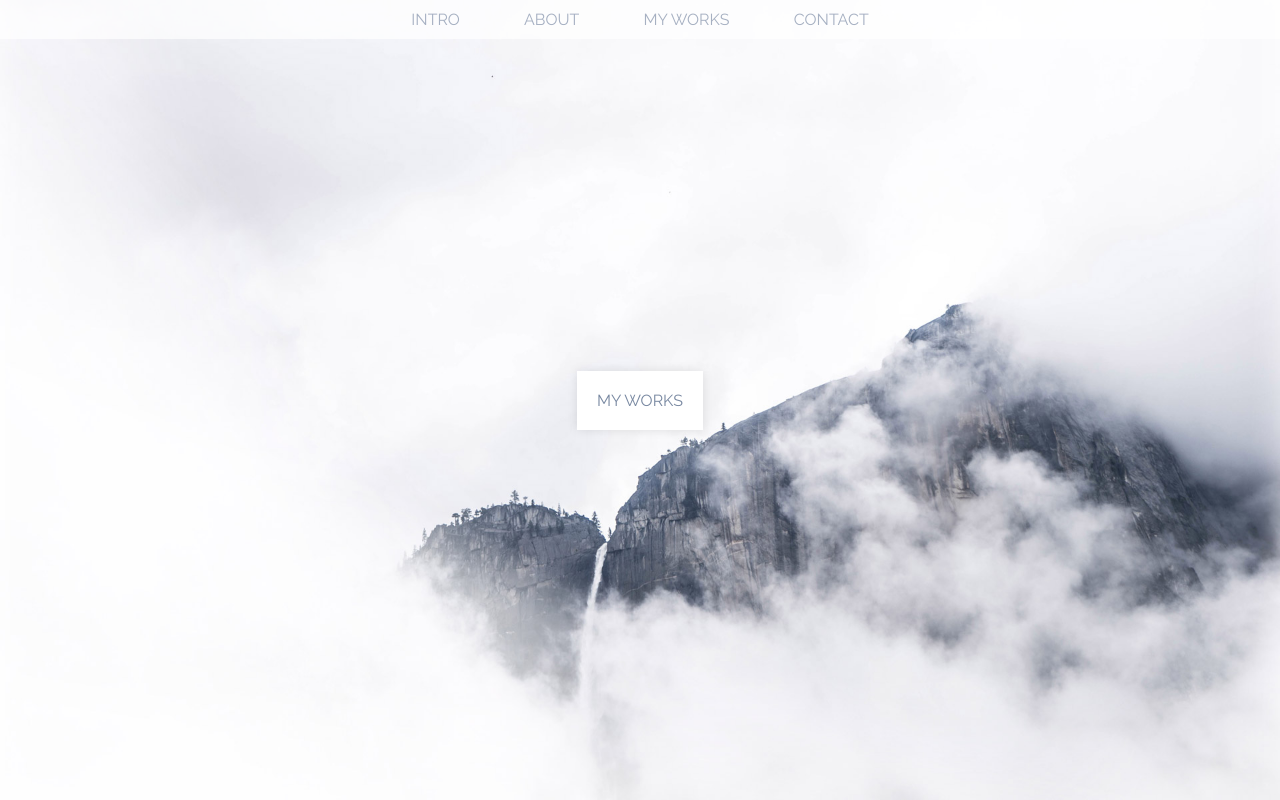
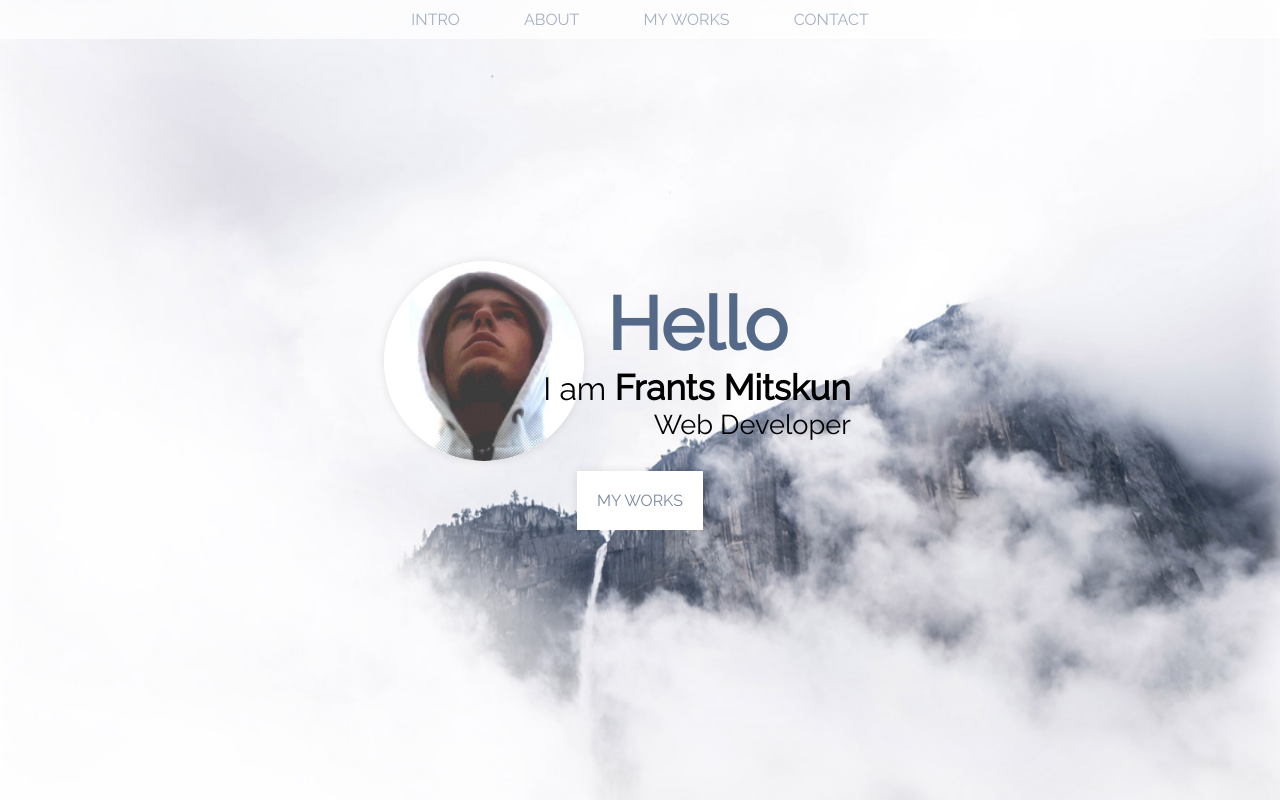
Before and after one commit to frantsmn/frantsmn.github.io, a plain HTML site: page index.html in a window 1280 px wide. Drawn offline with Linux system fonts and the light colour scheme.

Commit message:
Edge fix

```diff
--- a/css/style.scss
+++ b/css/style.scss
@@ -56,6 +56,7 @@ header ul li a {
   color: $light50;
   text-decoration: none;
 }
+
 /* For paralax effect */
 .container {
   perspective: 2px;
@@ -63,8 +64,9 @@ header ul li a {
   overflow-y: auto;
   overflow-x: hidden;
 }
+
 /* For paralax effect */
-.background *{
+.background {
   transform: translateZ(-1px) scale(1.5);
 }
 
@@ -75,14 +77,14 @@ header ul li a {
   top: 0;
   left: 0;
   position: absolute;
-  background-image: url("/img/welcome.jpg"), url("/img/welcome-glitchy1.jpg"), url("/img/welcome-glitchy2.jpg"), url("/img/welcome-glitchy3.jpg"), url("/img/welcome-glitchy4.jpg");
+  background-image: url("/img/welcome1360.jpg");
   background-size: cover;
   background-position: center;
   overflow: hidden;
 }
 @media (min-width: 1360px) {
   .background {
-    background-image: url("/img/welcome1360.jpg");
+    background-image: url("/img/welcome.jpg");
     animation: glitchy-background 2.5s 4s, after-glitchy-background 0.4s 12s;
   }
 
@@ -99,13 +101,23 @@ header ul li a {
   }
 
   .background .clouds1 {
-
     animation-name: clouds1;
     animation-delay: -35s;
   }
 
   .background .clouds2 {
     animation-name: clouds2;
+  }
+}
+
+/* EDGE */
+@supports (-ms-ime-align:auto) {
+  .container {
+    perspective: 0px;
+  }
+
+  .background {
+    transform: none;
   }
 }
 
--- a/index.html
+++ b/index.html
@@ -33,20 +33,19 @@
       <div class="clouds clouds2"></div>
     </div>
     <div id="welcome" class="screen">
+
       <div class="content">
-        <!-- <div class="info">
-          <img class="my-photo" src="/img/photo.jpg">
-          <div class="info-right">
-            <h1><span class="hello">Hello</span><br> I am <span class="name">Frants Mitskun</span><br><span class="web-developer">
+<div class="info">
+  <img class="my-photo" src="/img/photo.jpg">
+  <div class="info-right">
+    <h1><span class="hello">Hello</span><br> I am <span class="name">Frants Mitskun</span><br><span class="web-developer">
             Web Developer</span></h1>
-          </div>
-        </div> -->
+  </div>
+</div>
         <div class="button-wrap">
           <a class="white-button" href="#portfolio">MY WORKS</a>
         </div>
       </div>
-
-
 
     </div>
     <div id="about" class="screen">
```
Also changed, not shown: css/style.min.css.
